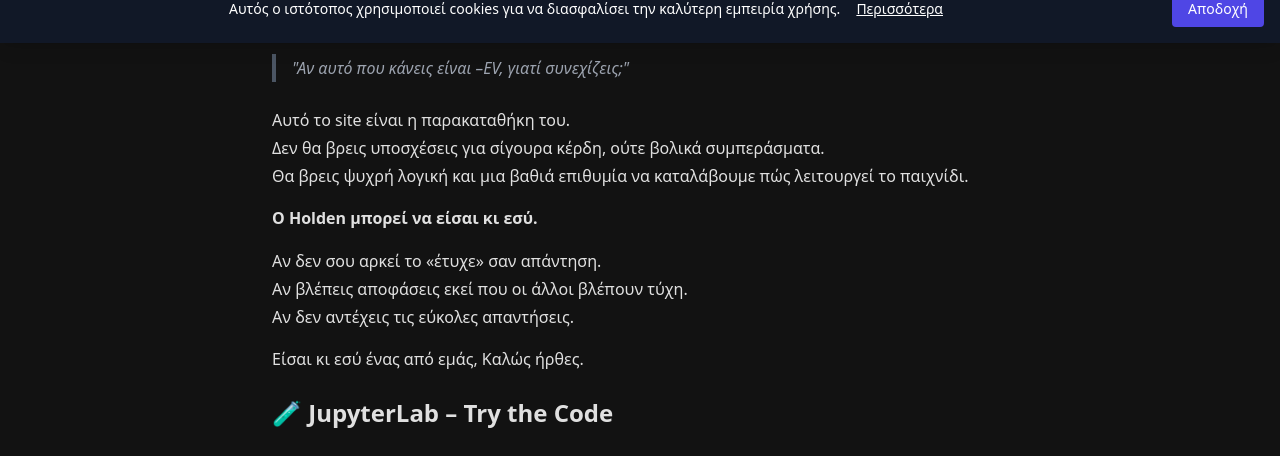
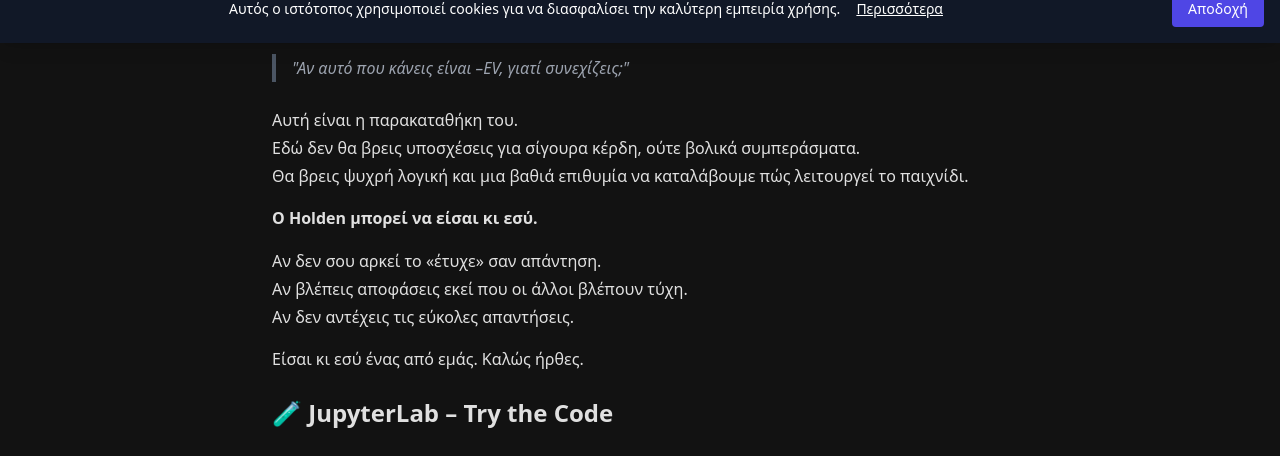
Before and after one commit to NLHolden/nlholden.github.io, a Jekyll site: the page built from index.md, in a window 1280 px wide. Shown: the part 857-1313 px from the top of the page. Built offline with Jekyll 4.4.1, drawn with Linux system fonts in a browser that asks for light colours; nearby versions of some CDN libraries.

Commit message:
Adjust Holden's intro

```diff
--- a/index.md
+++ b/index.md
@@ -25,8 +25,8 @@ title: Home
   "Αν αυτό που κάνεις είναι –EV, γιατί συνεχίζεις;"
 </blockquote>
 
-Αυτό το site είναι η παρακαταθήκη του.
-Δεν θα βρεις υποσχέσεις για σίγουρα κέρδη, ούτε βολικά συμπεράσματα.
+Αυτή είναι η παρακαταθήκη του.
+Εδώ δεν θα βρεις υποσχέσεις για σίγουρα κέρδη, ούτε βολικά συμπεράσματα.
 Θα βρεις ψυχρή λογική και μια βαθιά επιθυμία να καταλάβουμε πώς λειτουργεί το παιχνίδι.
 
 **Ο Holden μπορεί να είσαι κι εσύ.**
@@ -35,7 +35,7 @@ title: Home
 Αν βλέπεις αποφάσεις εκεί που οι άλλοι βλέπουν τύχη. \
 Αν δεν αντέχεις τις εύκολες απαντήσεις.
 
-Είσαι κι εσύ ένας από εμάς, Καλώς ήρθες.
+Είσαι κι εσύ ένας από εμάς. Καλώς ήρθες.
 
 <h2 class="text-2xl font-bold my-6">🧪 JupyterLab – Try the Code</h2>
 
```
